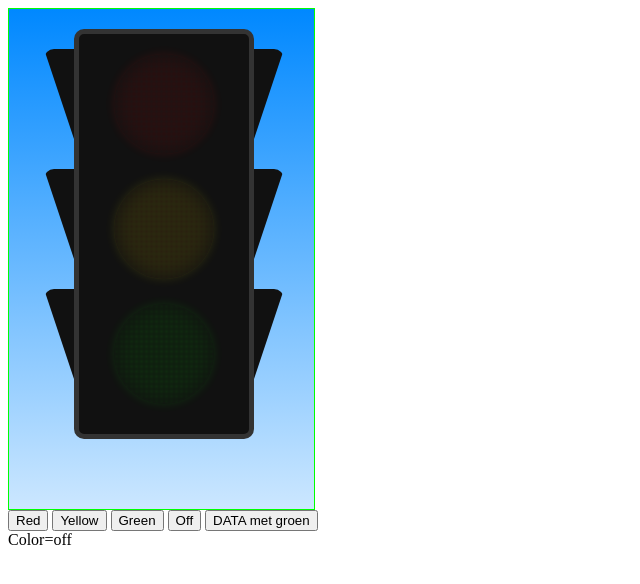
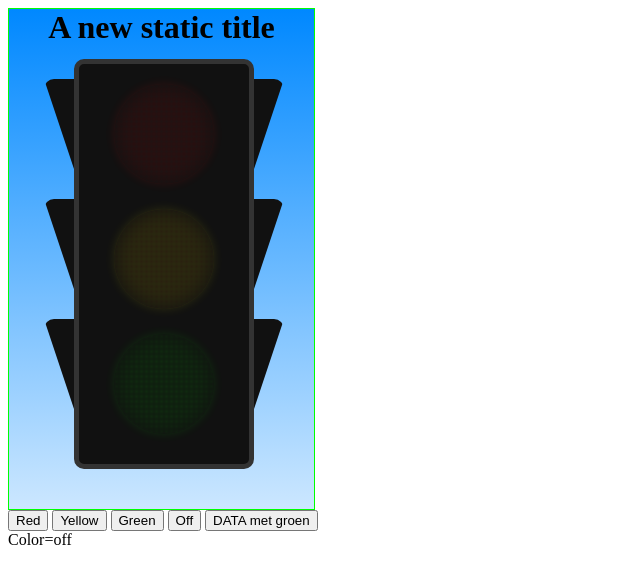
Before and after one commit to bartvanherck/dashboard, a website: page www/index.html in a window 1280 px wide. Shown: the whole page, without its empty margins (0-640 px from the left). Drawn offline with Linux system fonts and the light colour scheme.

Commit message:
take a trafficlight

```diff
--- a/www/css/traffic.css
+++ b/www/css/traffic.css
@@ -16,7 +16,7 @@ html{
   width: 180px;
   height: 0;
   position: absolute;
-  top: 40px;
+  top: 70px;
   left: 35px;
   border-right: solid 30px transparent;
   border-left: solid 30px transparent;
@@ -25,11 +25,21 @@ html{
 }
 
 .protector:nth-child(2){
-  top: 160px;
+  top: 190px;
 }
 
 .protector:nth-child(3){
-  top: 280px;
+  top: 310px;
+}
+
+.trafficlighttitle{
+    top: 0px;
+    width: 305px;
+    position: absolute;
+    font-size: 2em;
+    font-weight: bold;
+    margin: auto;
+    text-align: center;
 }
 
 .trafficlightbody{
@@ -41,37 +51,9 @@ html{
   position: absolute;
   border: solid 5px #333;
   left: 65px;
-  top: 20px;
+  top: 50px;
 }
 
-/*
-.trafficlight:before{
-  background: #222;
-  background-image: radial-gradient(#444, #000);
-  content: "";
-  width: 170px;
-  height: 150px;
-  margin: 0 auto;
-  position: absolute;
-  top: -30px;
-  margin-left: 0px;
-  border-radius: 50%;
-  z-index: -1;
-} */
-
-/*
-.trafficlight:after{
-  background: #222;
-  background-image: linear-gradient(-0deg, #444, #ccc 30%, #000);
-  content: "";
-  width: 75px;
-  height: 800px;
-  margin-left: 50px;
-  position: absolute;
-  top: 150px;
-  z-index: -1;
-}
-*/
 .red{
   background: red;
   background-image: radial-gradient(brown, transparent);
@@ -85,14 +67,6 @@ html{
   box-shadow:
     0 0 20px #111 inset,
     0 0 10px red;
-}
-
-.off {
-  opacity: 0.1;
-}
-
-.on {
-  opacity: 1;
 }
 
 .yellow{
@@ -124,3 +98,11 @@ html{
     0 0 20px #111 inset,
     0 0 10px lime;
 }
+
+.off {
+  opacity: 0.1;
+}
+
+.on {
+  opacity: 1;
+}
--- a/www/js/app/trafficlight/trafficlight.template.html
+++ b/www/js/app/trafficlight/trafficlight.template.html
@@ -1,4 +1,5 @@
 <div class="container">
+    <div class="trafficlighttitle">A new static title</div>
     <div class="trafficlight">
         <div class="protector"></div>
         <div class="protector"></div>
```
